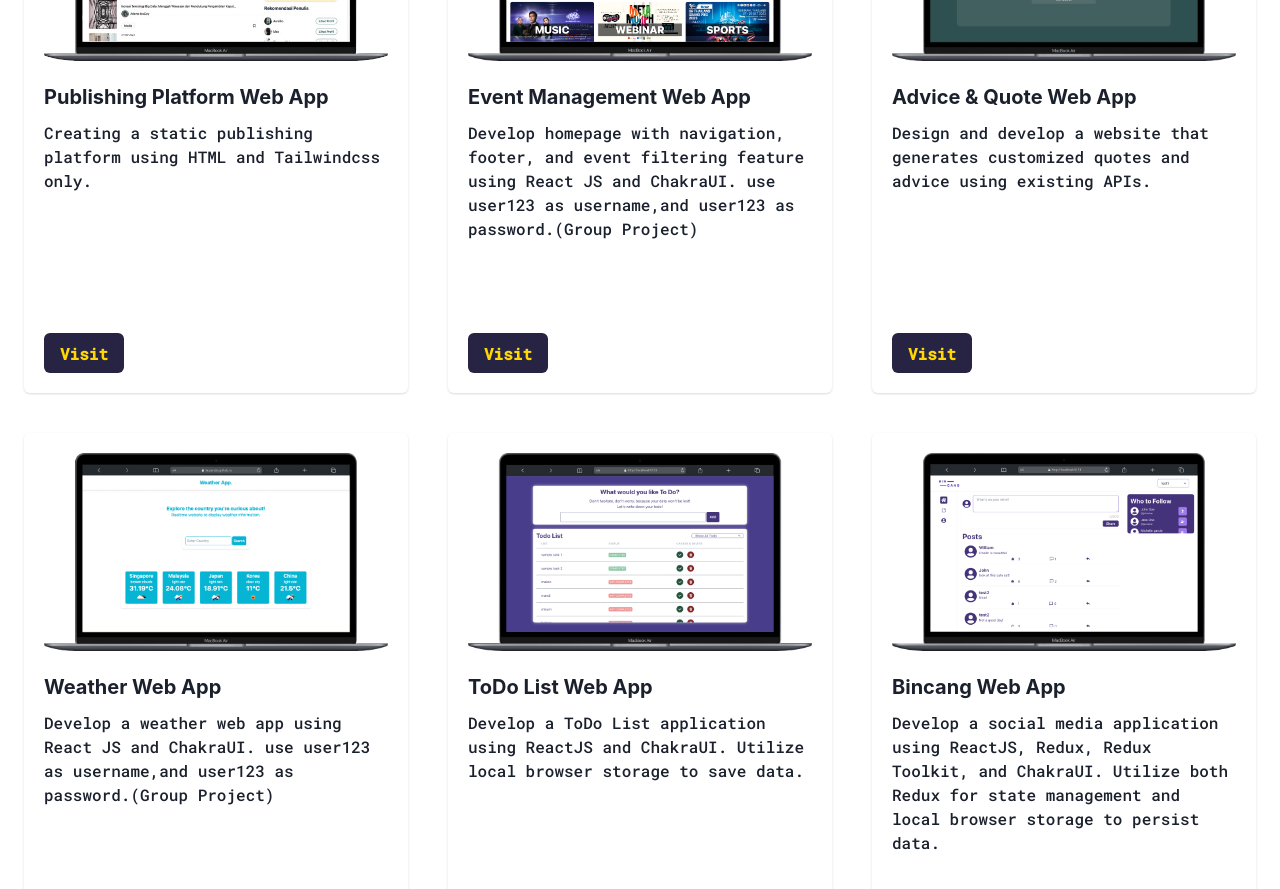
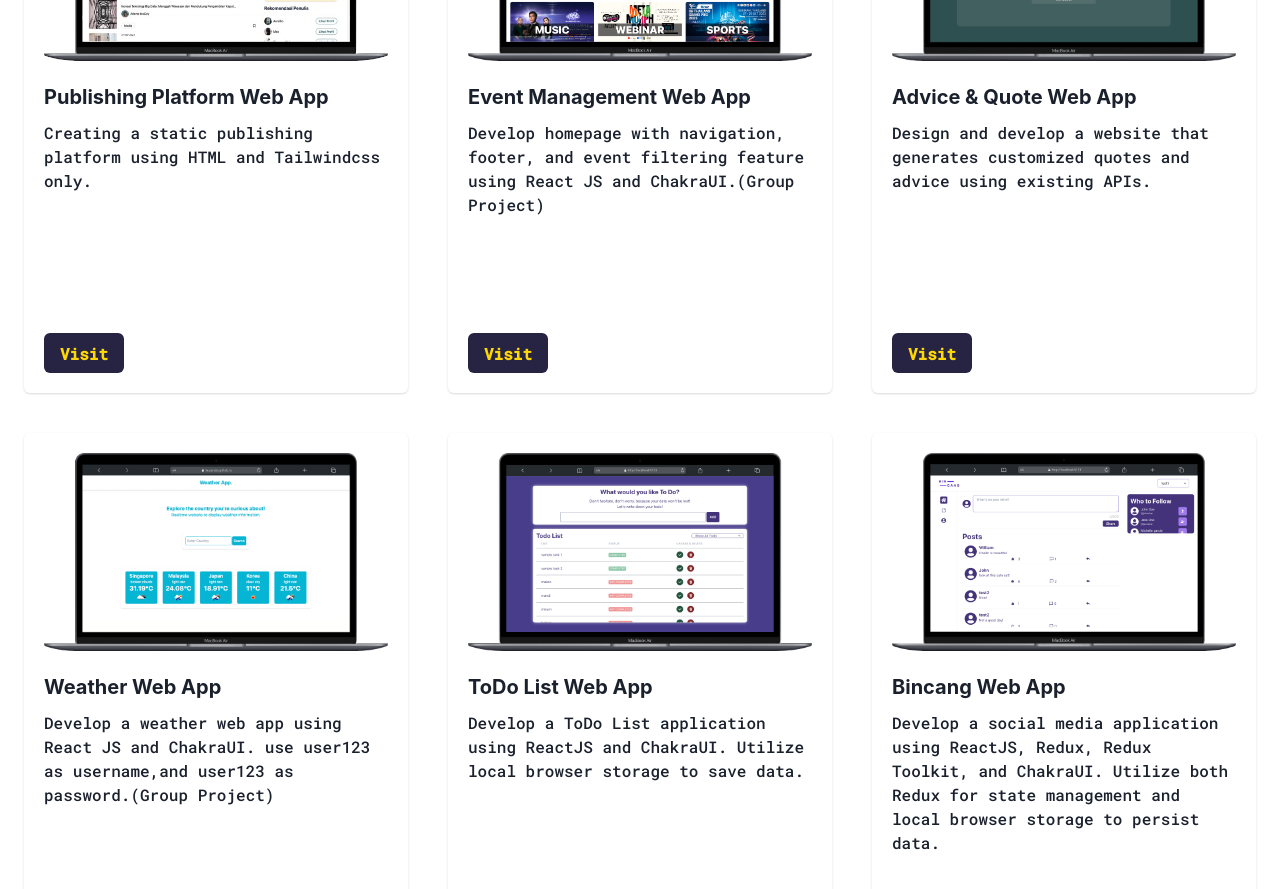
Before and after one commit to fauzarizky/fauzarizky.github.io, a React (Vite) app: page / in a window 1280 px wide. Shown: the part 1820-2709 px from the top of the page. Built offline with nearby package versions, Linux system fonts and the light colour scheme.

Commit message:
update project 2 description at Projects component

```diff
--- a/src/components/Projects.jsx
+++ b/src/components/Projects.jsx
@@ -20,7 +20,7 @@ export default function Projects(props) {
     {
       id: 2,
       title: "Event Management Web App",
-      desc: "Develop homepage with navigation, footer, and event filtering feature using React JS and ChakraUI. use user123 as username,and user123 as password.(Group Project)",
+      desc: "Develop homepage with navigation, footer, and event filtering feature using React JS and ChakraUI.(Group Project)",
       img: portfolio2,
       link: "https://resilient-yeot-af509a.netlify.app"
     },
```
